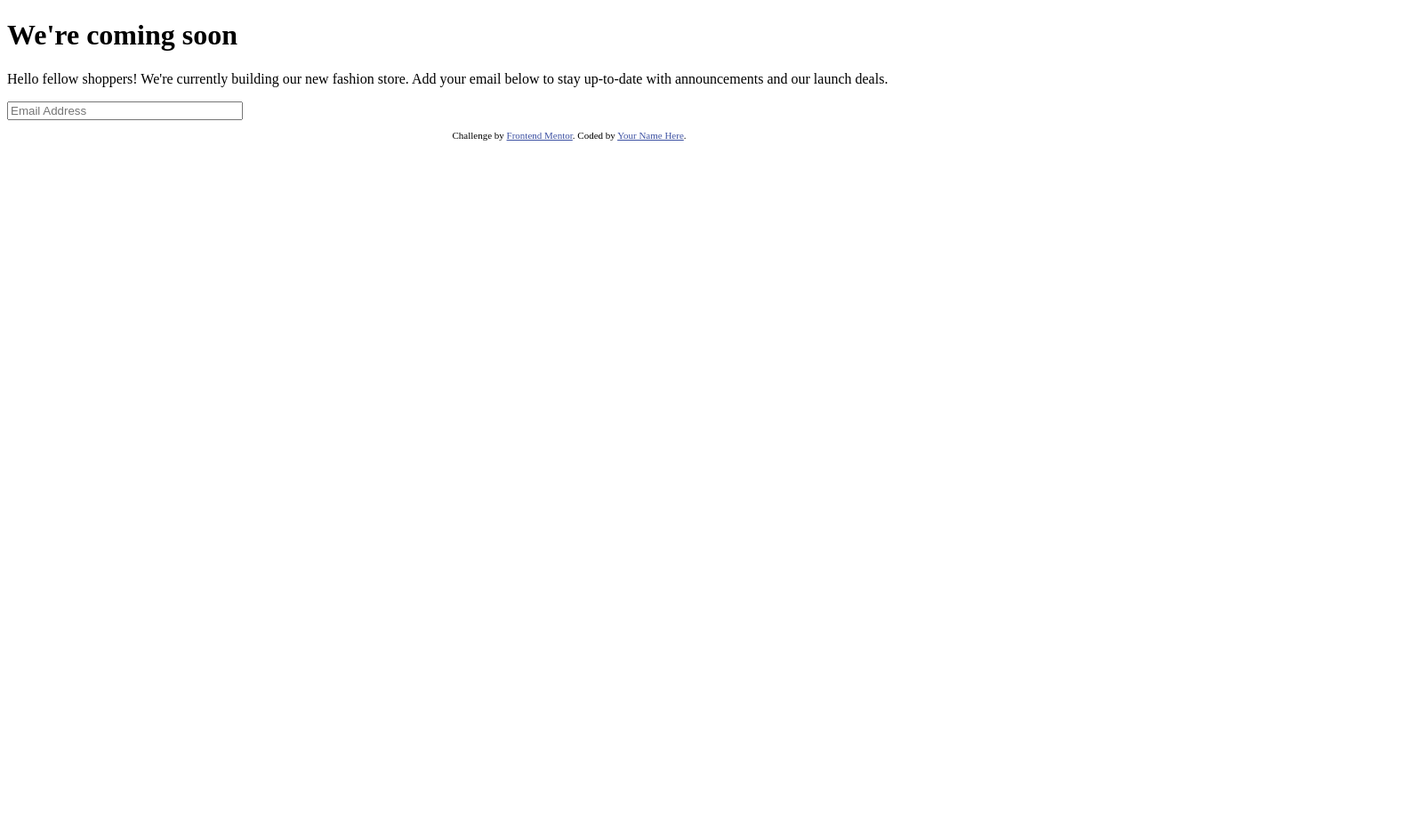
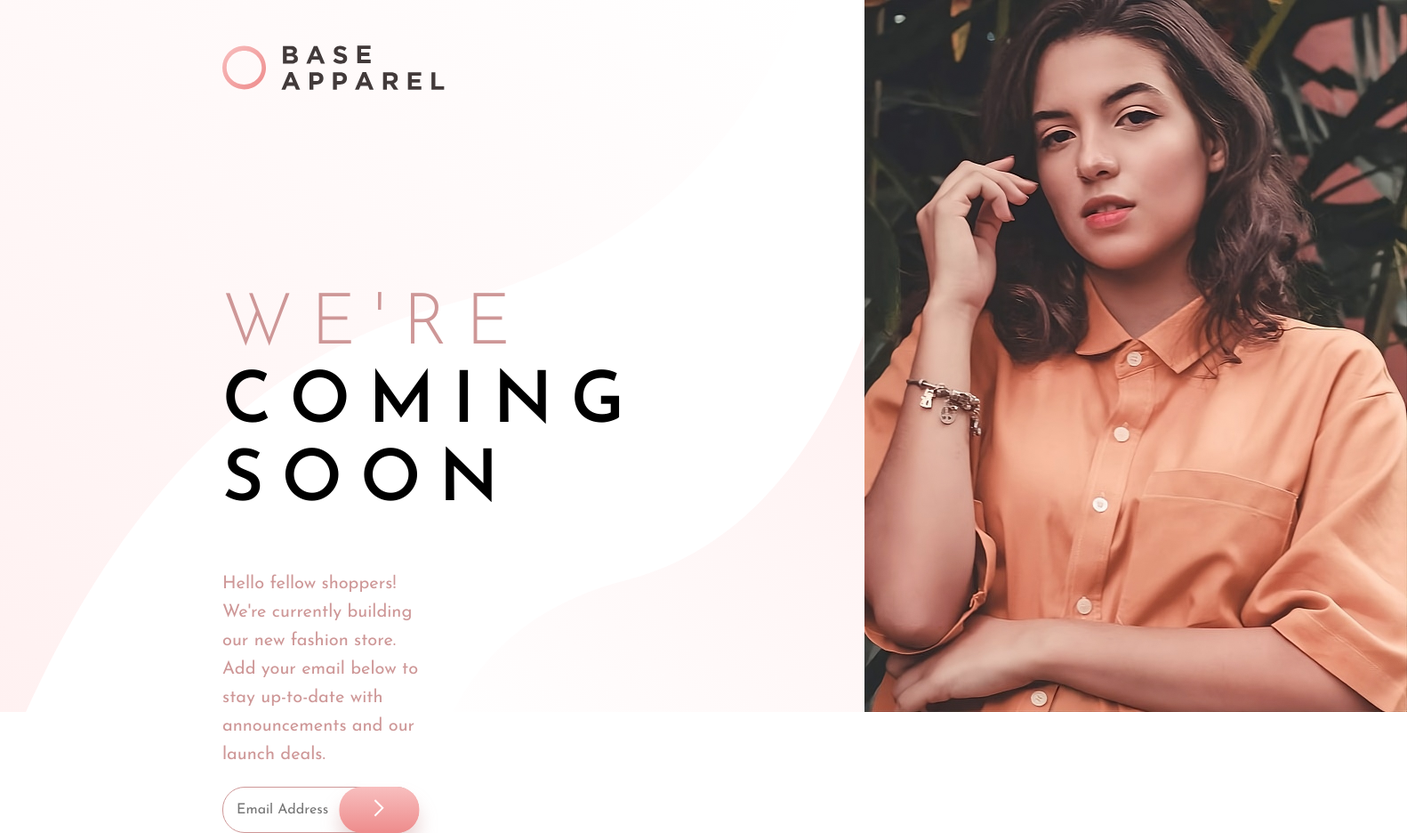
Before and after one commit to jonaszdecember7-lab/Base-Apparel-coming-soon-page, a plain HTML site: page index.html in a window 1280 px wide. Shown: the whole page at 89% size, 1582 px wide, since content can reach past the window. Before the commit the page ends 800 px from the top, so only its background shows below. Drawn offline with Linux system fonts and the light colour scheme.

Commit message:
finished product

```diff
--- a/index.css
+++ b/index.css
@@ -1,20 +1,109 @@
 @import url('https://fonts.googleapis.com/css2?family=Josefin+Sans:ital,wght@0,100..700;1,100..700&display=swap');
 
-
+html, body {
+     margin: 0;
+    padding: 0;
+    }
 
 h1 {
-    font-style: 'Josefin Sans', arial;
+    font-family: 'Josefin Sans', arial;
+    text-transform: uppercase;
+    letter-spacing: 20px;
+    font-size: 80px;
+    max-width: 50%;
+    line-height: 110%;
+    font-weight: 600;
+}
+
+p {
+    font-size: 20px;
+    font-family: 'Josefin Sans', arial;
+    color: hsl(0, 36%, 70%);
+        max-width: 50%;
+    line-height: 160%;
+
 }
 
 
+span {
+    color: hsl(0, 36%, 70%);
+    font-weight: 300;
+
+}
+
+main {
+    display: flex;
+    flex-direction: row;
+    height: 100vh;
+}
+
+.input-wrapper {
+    position: relative;
+    display: inline-block;
+    width: 40%;
+}
+
+.input-wrapper input {
+    padding-right: 40px;
+}
+
+.input-wrapper button {
+    position: absolute;
+    top: 0;
+    right: 0;
+    border: none;
+    background: linear-gradient(hsl(0, 80%, 86%), hsl(0, 74%, 74%));
+    cursor: pointer;
+    height: 100%;
+    width: 90px;
+     border-radius: 25px;
+      transform: translateX(36%);
+    box-shadow: 0 15px 20px hsla(0, 36%, 70%, 0.4);
+}
+
+#email {
+    border: solid 1px hsl(0, 36%, 70%);
+    border-radius: 25px;
+    padding: 15px;
+    font-family: 'Josefin Sans', arial;
+    width: 100%;
+    font-size: 16px;
+    height: 20px;
+}
+
+.logo {
+    width: 250px;
+    height: auto;
+    display: block;
+    object-fit: contain;
+    margin-bottom: 220px;
+}
+
+.product-image {
+    width: 100%;
+    object-fit: cover;
+    flex: 1;
+    display: block;
+}
+
+.error-message {
+    color: #FF746C;
+    font-weight: 400;
+}
+
+#email.input-error {
+  border: 1px solid hsl(0, 93%, 68%);
+
+}
 
 
-
-
-/*Footer*/
-.attribution { font-size: 11px;
-    text-align:
-    center; }
-
-.attribution a {
-    color: hsl(228, 45%, 44%); }
+.product-details {
+    padding: 50px 250px 250px 250px;
+    width: 100%;
+    margin-top: 50px;
+    background-image: url(images/bg-pattern-desktop.svg);
+    background-repeat: no-repeat;
+    background-size: cover;
+background-position: center;
+margin: 0;
+}
--- a/index.html
+++ b/index.html
@@ -12,23 +12,30 @@
 </head>
 <body>
 <main>
+    <div class="product-details">
+          <img class="logo" src="images/logo.svg" alt="logo">
 
-    <h1>We're coming soon</h1>
+      <h1><span>We're</span> coming soon</h1>
+      <p>
+        Hello fellow shoppers! We're currently building our new fashion store.
+        Add your email below to stay up-to-date with announcements and our launch deals.
+      </p>
 
-    <p>
-      Hello fellow shoppers! We're currently building our new fashion store.
-      Add your email below to stay up-to-date with announcements and our launch deals.
-    </p>
+      <form>
+        <div class="input-wrapper">
+          <input type="email" id="email" pattern=".+@example\.com" size="30" placeholder="Email Address" required />
+          <button type="submit" class="send-button">
+            <img src="images/icon-arrow.svg" alt="submit">
+          </button>
+        </div>
+      </form>
+     <p class="error-message"></p>
 
-    <input type="email" id="email" pattern=".+@example\.com" size="30" placeholder="Email Address" required />
-
+    </div>
+<img class="product-image" src="images/hero-desktop.jpeg" alt="Model wearing Base Apparel clothing">
 
 </main>
-  <footer>
-    <p class="attribution">
-      Challenge by <a href="https://www.frontendmentor.io?ref=challenge" target="_blank">Frontend Mentor</a>.
-      Coded by <a href="#">Your Name Here</a>.
-    </p>
-  </footer>
+
+  <script src="script.js"></script>
 </body>
 </html>
--- /dev/null
+++ b/script.js
@@ -0,0 +1,23 @@
+const emailInput = document.querySelector('#email');
+const errorMessage = document.querySelector('.error-message');
+const formButton = document.querySelector('.send-button');
+const form = document.querySelector('form');
+
+formButton.addEventListener('click', function (e) {
+    e.preventDefault();
+const emailValue = emailInput.value.trim();
+
+if (emailValue === '') {
+    errorMessage.textContent = "Email cannot be empty";
+        emailInput.classList.add('input-error');
+} else if (!emailValue.includes('@')) {
+    errorMessage.textContent = "Please provide a valid email"
+        emailInput.classList.add('input-error');
+} else {
+    errorMessage.textContent = "";
+        emailInput.classList.remove('input-error');
+        alert('Email submitted!');
+        emailInput.value = '';
+        form.submit();
+}
+})
```
Also changed, not shown: images/hero-desktop.jpeg (added), images/hero-desktop.jpg (deleted).
